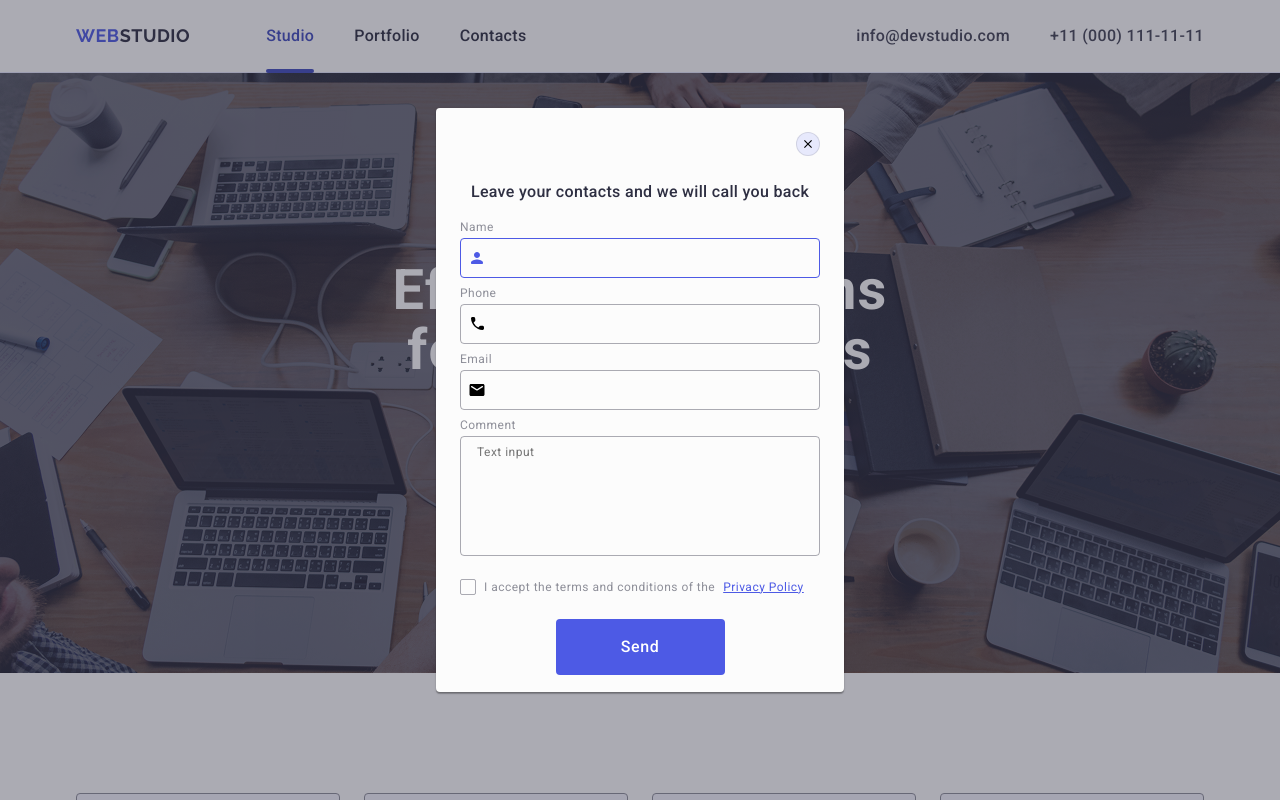
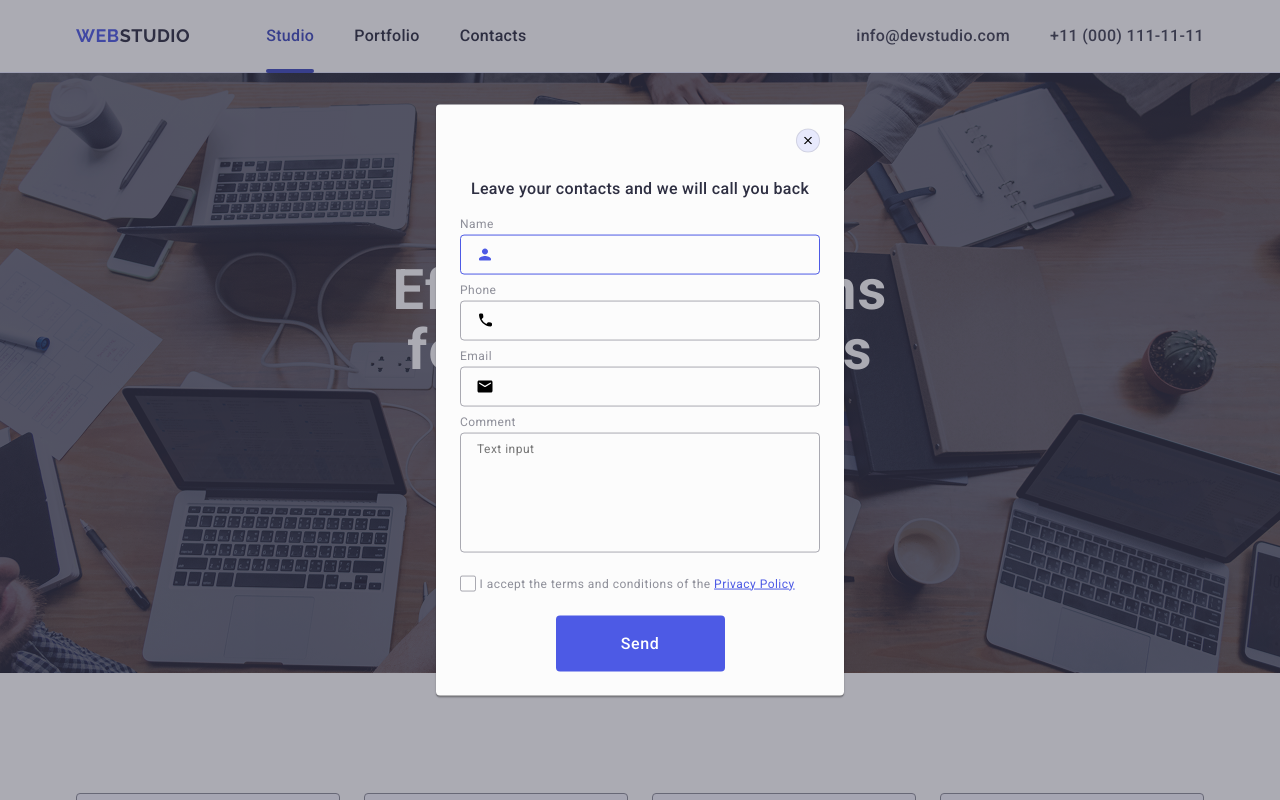
Before and after one commit to anyalazar2487-tech/goit-markup-hw-05, a plain HTML site: page index.html in a window 1280 px wide. Shown: the top 800 px of the page. Drawn offline with nearby package versions, Linux system fonts and the light colour scheme.

Commit message:
add index file

```diff
--- a/css/styles.css
+++ b/css/styles.css
@@ -617,6 +617,7 @@ body {
 
 .footer-icon {
     fill: #FFFFFF;
+    margin-left: 16px;
 }
 
 .footer-button:hover,
@@ -695,6 +696,10 @@ body {
     background-color: #fcfcfc;
     transform: translate(-50%,-50%);
     transition: transform  250ms cubic-bezier(0.4, 0, 0.2, 1);
+    padding-right: 24px;
+    padding-left: 24px;
+    padding-bottom: 24px;
+    padding-top: 72px;
 }
 
 .backdrop:not(.is-open ) .modal {
@@ -734,7 +739,7 @@ body {
 
 
 .icon-close {
-  transition: fill 250ms cubic-bezier(0.4, 0, 0, 1);
+  fill: 250ms cubic-bezier(0.4, 0, 0.2, 1); ;
 }
 
 
@@ -757,7 +762,6 @@ body {
   letter-spacing: 0.02em;
   color: var(--color-title, #2e2f42);
   margin-bottom: 16px;
-  margin-top: 72px;
 }
 
 
@@ -778,7 +782,7 @@ body {
   color: #8e8f99;
   display: block;
   margin-bottom: 4px;
-  margin-left: 24px;
+
 }
 
 
@@ -788,7 +792,7 @@ body {
 
 
 .form-input {
-  width: 360px;
+  width: 100%;
   height: 40px;
   border: 1px solid rgba(46,47,66,0.4);
   border-radius: 4px;
@@ -796,7 +800,6 @@ body {
   padding-left: 38px;
   outline: transparent;
   transition: border-color 250ms cubic-bezier(0.4, 0, 0.2, 1);
-  margin-left: 24px;
 }
 
 .form-input:focus {
@@ -810,7 +813,7 @@ body {
   top: 50%;
   transform: translateY(-50%);
   transition: fill 250ms cubic-bezier(0.4, 0, 0.2, 1);
-  margin-left: 16px;
+  height: 24px;
 }
 
 
@@ -824,7 +827,7 @@ body {
 }
 
 .form-input-comment {
-  width: 360px;
+  width: 100%;
   height: 120px;
   font-size: 12px;
   line-height: 1.17;
@@ -837,7 +840,6 @@ body {
   outline: transparent;
   resize: none;
   transition: border-color 250ms cubic-bezier(0.4, 0, 0.2, 1);
-  margin-left: 24px;
 }
 
 .form-input-comment:focus {
@@ -860,10 +862,8 @@ body {
   line-height: 1.17;
   letter-spacing: 0.04em;
   color: #8e8f99;
-  display: inline-flex;
   align-items: center;
   gap: 8px;
-  margin-left: 24px;
 }
 
 .checkbox-icon {
--- a/index.html
+++ b/index.html
@@ -481,7 +481,7 @@
             type="text"
             name="user-name"
             id="user-name" autofocus>
-            <svg width="18" height="18" class="input-icon icon-person">
+            <svg width="18" height="18" class="input-icon">
               <use href="./images/icon.svg#icon-person-black"></use>
             </svg>
         </div>
@@ -497,7 +497,7 @@
             type="tel"
             name="user-phone"
             id="user-phone">
-            <svg width="18" height="24" class="input-icon icon-phone">
+            <svg width="18" height="24" class="input-icon">
               <use href="./images/icon.svg#icon-phone-black"></use>
             </svg>
           </div>
@@ -513,7 +513,7 @@
             type="email"
             name="user-email"
             id="user-email">
-            <svg width="18" height="24" class="input-icon icon-email">
+            <svg width="18" height="24" class="input-icon">
               <use href="./images/icon.svg#icon-email-black"></use>
             </svg>
           </div>
```
